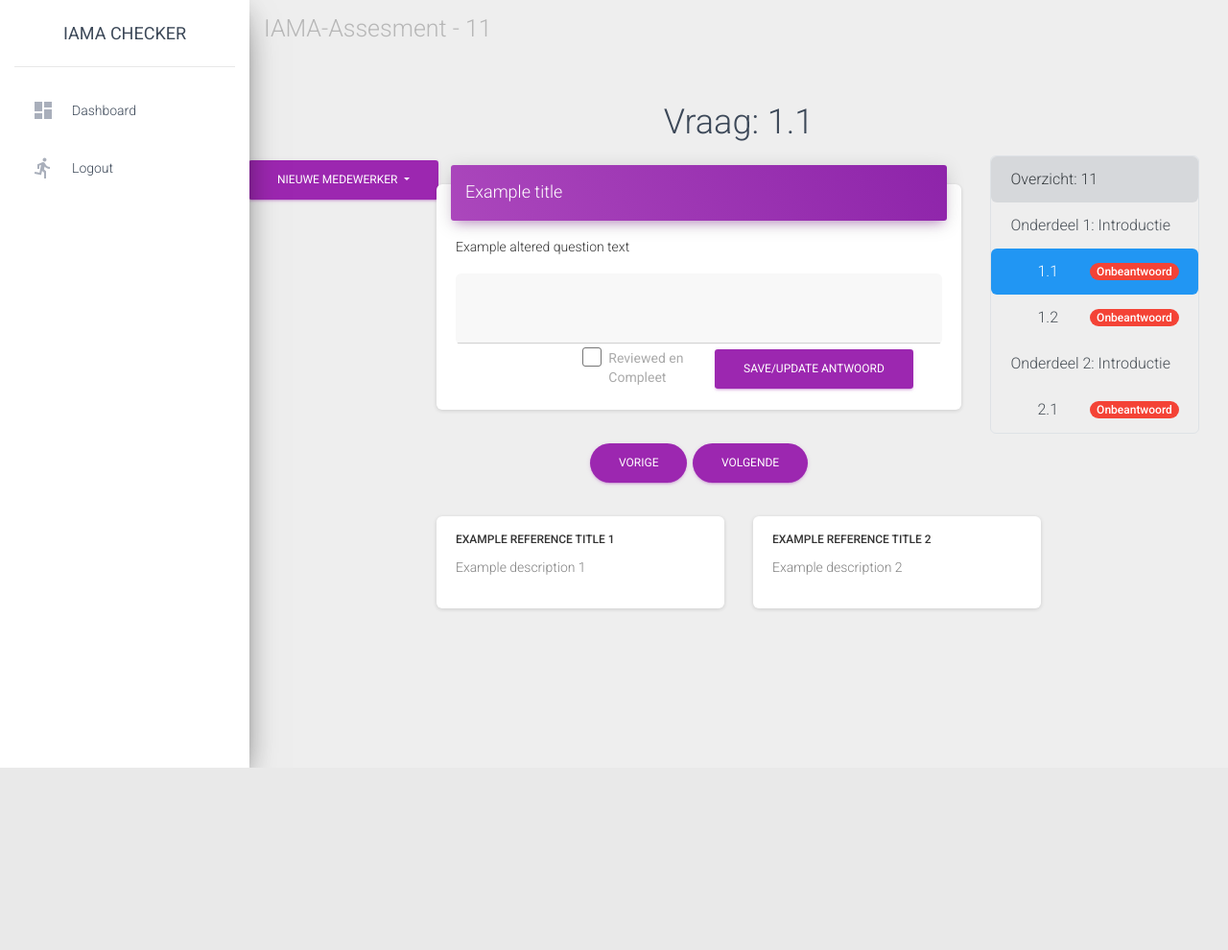
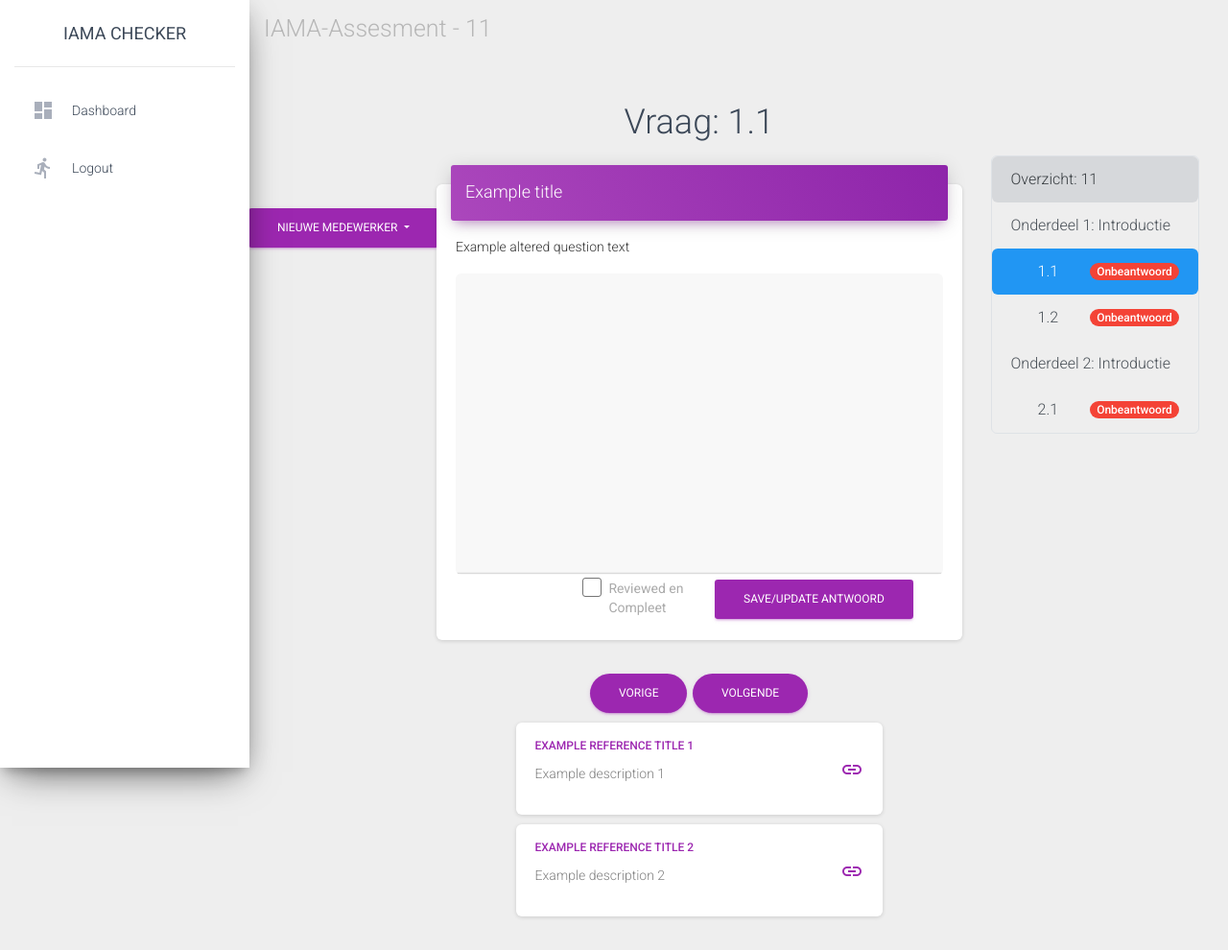
Before and after one commit to KoenBron/IAMA-checker, a Django app: page /assesments/6/question/2 in a window 1280 px wide. Shown: the whole page at 96% size. Before the commit the page ends 800 px from the top, so only its background shows below. Run offline with Django 4.2, Linux system fonts and the light colour scheme; a user stored in the database is signed in; data comes from the database, SQL or seed files in the repository; both versions use the stored data as it was after the commit; some libraries are stand-ins or nearby versions.

Commit message:
Prettified the UI and only need to get the list of previously added users as options to create new collaborators

```diff
--- a/iama_checker/base/templates/base/collaborators.html
+++ b/iama_checker/base/templates/base/collaborators.html
@@ -1,13 +1,13 @@
 {% load base_extra %}
 <ul class="list-group rounded">
     {% for collab in collab_list %}
-        <li class="list-group-item border d-flex justify-content-between">
+        <li class="list-group-item border rounded d-flex justify-content-between" style="background-color: white;">
             <div class="">
                 <p style="margin-bottom: 0px"> {{collab.name}} </p>
                 <p style="margin-bottom: 0px"> {{collab.organisation}} </p>
             </div>
 
-            <div class="dropdown dropright d-flex align-items-center">
+            <div class="d-flex align-items-center">
                 <a href="#" data-toggle="modal" data-target="#delete_modal{{ collab.id }}">
                     <i class="material-icons">delete</i>
                 </a>
--- a/iama_checker/base/templates/base/q_detail.html
+++ b/iama_checker/base/templates/base/q_detail.html
@@ -6,15 +6,17 @@
 
 {% block content %}
 <div class="row">
-    <div class="col-md-12 text-center">
+    <div class="col-md-2"></div>
+    <div class="col-md-7 text-center">
         <h2>Vraag: {{ question.question_phase }}.{{ question.question_number }} </h2>
     </div>
+    <div class="col"></div>
 </div>
 <div class="row">
-    <div class="col-md-2">
+    <div class="col-md-2" style="padding: 0; margin-top: 50px">
         {% include 'base/collaborators.html' with collab_list=collab_list assesment_id=assesment.id question_id=question.id answer_id=answer.id %}
     </div>
-    <div class="col-md-7">
+    <div class="col">
         <div class="card">
             <div class="card-header card-header-primary">
                 <h4 class="card-title"> {{ question.question_title }} </h4>
@@ -23,7 +25,7 @@
                 <form action="{% url 'base:save_answer' assesment.id question.id %}" method="post">
                     {% csrf_token %}
                     <p> {{ question.question_text }} </p>
-                    <textarea class="form-control rounded" name="answer_content" rows="3" style="background-color: #F8F8F8"> {{ answer.answer_content }} </textarea>
+                    <textarea class="form-control rounded" name="answer_content" rows="15" style="background-color: #F8F8F8"> {{ answer.answer_content }} </textarea>
                     <div class="row">
                         <div class="col-md-3"></div>
                         <div class="col-md-3 d-flex justify-content-center align-items-center">
@@ -53,14 +55,13 @@
 </div>
 <div class="row">
     <div class="col-md-2"></div>
-    <div class="col-md-7 text-center">
+    <div class="col text-center">
         {% if question.id != 1 %}
             <a href="{% url 'base:question_detail' assesment.id buttons.prev %}" class="btn btn-primary btn-round">Vorige</a>
         {% endif %}
         <a href="{% url 'base:question_detail' assesment.id buttons.next %}" class="btn btn-primary btn-round">Volgende</a>
     </div>
+    <div class="col-md-3"></div>
 </div>
-<div class="row row-cols-1 justify-content-center">
-    {% include 'includes/reference_list.html' with reference_list=reference_list %}
-</div>
+{% include 'includes/reference_list.html' with reference_list=reference_list %}
 {% endblock %}
--- a/iama_checker/base/templates/includes/reference_list.html
+++ b/iama_checker/base/templates/includes/reference_list.html
@@ -1,9 +1,18 @@
 {% for reference in reference_list %}
-<div class="col-md-4">
-    <div class="card">
-        <div class="card-body">
-            <h6 class="primary">{{ reference.title }}</h6>
-            <p style="color: grey"> {{ reference.description }} </p>
+<div class="row">
+    <div class="offset-md-3 col-md-5">
+        <div class="card" style="margin-bottom: 5px; margin-top: 5px">
+            <div class="card-body d-flex justify-content-between">
+                <div>
+                    <h6 class="text-primary">{{ reference.title }}</h6>
+                    <p style="color: grey"> {{ reference.description }} </p>
+                </div>
+                <div class="d-flex align-items-center">
+                    <a href="{{ reference.url }}">
+                        <i class="material-icons">link</i>
+                    </a>
+                </div>
+            </div>
         </div>
     </div>
 </div>
```
Also changed, not shown: iama_checker/base/fixtures/references.json (+11 -1 lines), iama_checker/db.sqlite3.
